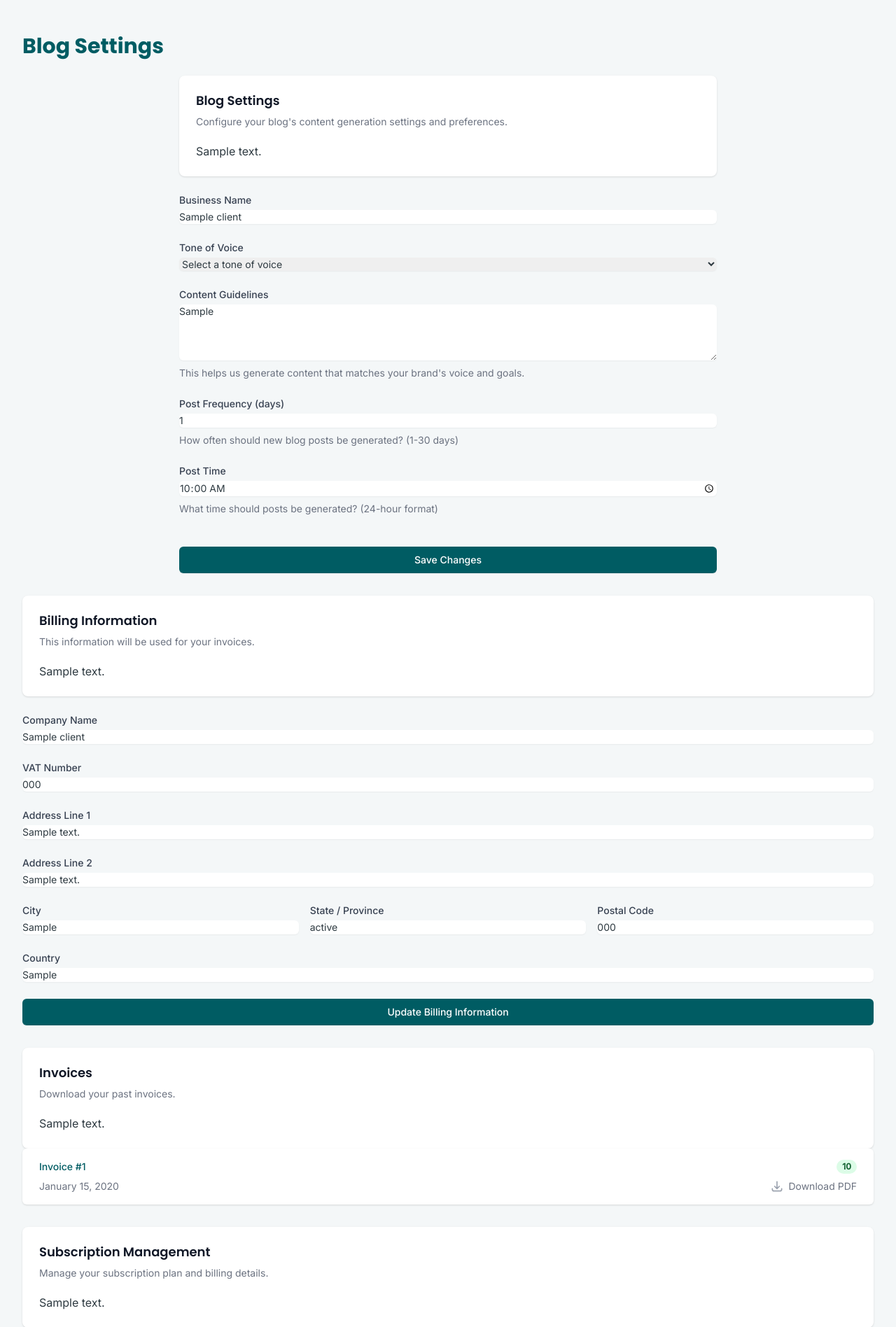
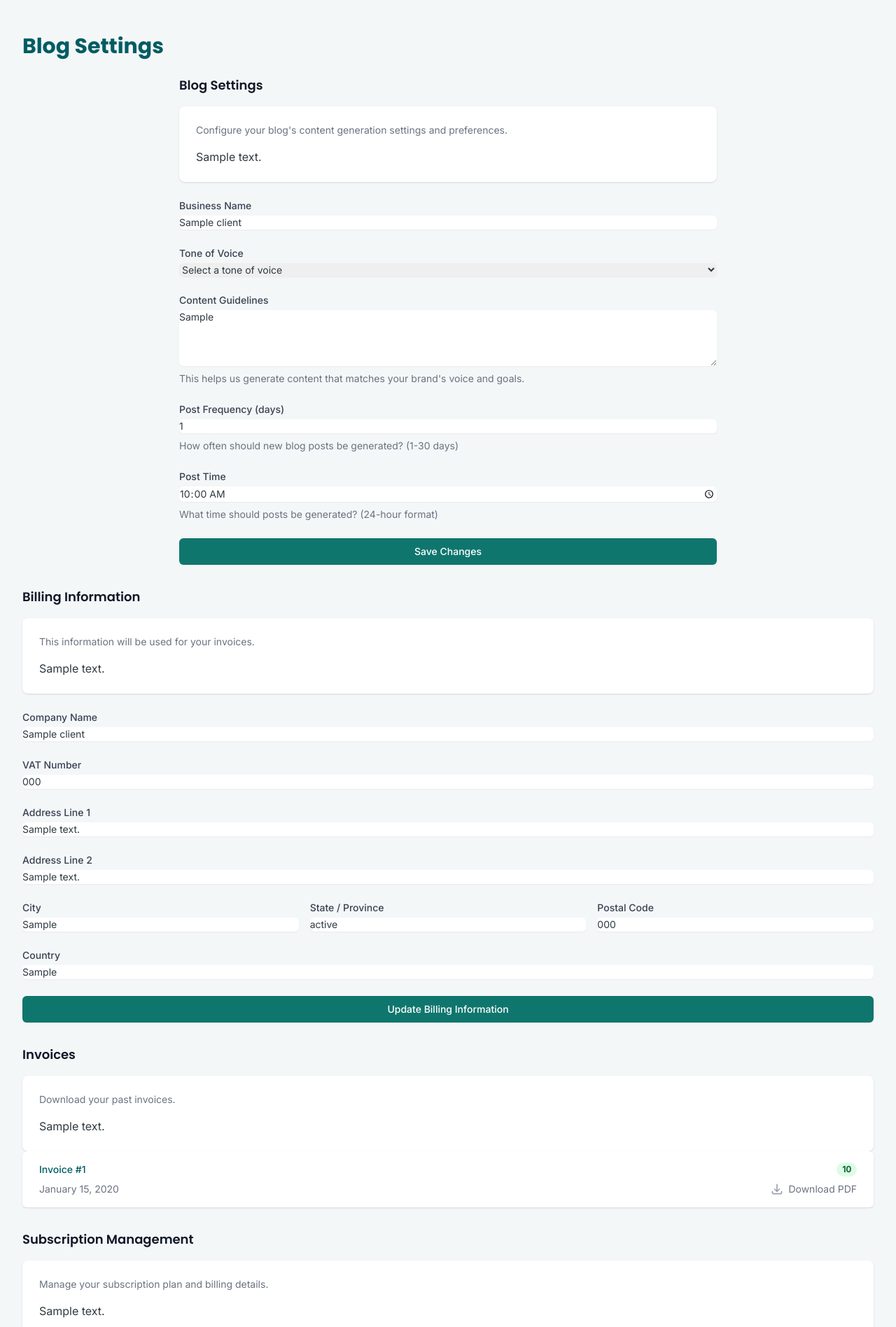
Before and after one commit to LYTE-studios/django-framer-api, a Django app: template api/blogs/templates/client/settings.html in a window 1280 px wide. Shown: the part 64-1960 px from the top of the page at 70% size. Run offline with Django 5.2, Linux system fonts and the light colour scheme; tables that the repository leaves empty hold one stand-in row (values such as "Sample post"); the template is opened without the code that fills it: values that come from a table or form of the project are taken from there, most other values are stand-ins (such as "Sample title", 1, 10 or a date in 2020); some libraries are stand-ins or nearby versions.

Commit message:
fix settinngs

```diff
--- a/api/blogs/templates/client/includes/section.html
+++ b/api/blogs/templates/client/includes/section.html
@@ -6,17 +6,15 @@ Usage:
 {% endcomment %}
 
 <div class="{% if not first %}mt-8{% endif %}">
-    <div class="bg-white shadow overflow-hidden sm:rounded-lg">
+    <h3 class="text-lg font-medium text-gray-900 mb-4">{{ title }}</h3>
+    <div class="bg-white shadow sm:rounded-lg">
         <div class="px-4 py-5 sm:p-6">
-            <h3 class="text-lg leading-6 font-medium text-gray-900">{{ title }}</h3>
             {% if description %}
-            <div class="mt-2 max-w-xl text-sm text-gray-500">
+            <div class="text-sm text-gray-500 mb-4">
                 <p>{{ description }}</p>
             </div>
             {% endif %}
-            <div class="mt-5">
-                {{ content }}
-            </div>
+            {{ content }}
         </div>
     </div>
 </div>
--- a/api/blogs/templates/client/settings.html
+++ b/api/blogs/templates/client/settings.html
@@ -11,23 +11,20 @@
                 {% csrf_token %}
 
                 <!-- Business Name -->
-                <div>
-                    <label for="id_name" class="block text-sm font-medium text-gray-700">
+                <div class="mb-4">
+                    <label for="id_name" class="block text-sm font-medium text-gray-700 mb-1">
                         Business Name
                     </label>
-                    <div class="mt-1">
                     <input type="text" name="name" id="id_name" value="{{ object.name }}"
                         class="shadow-sm focus:ring-primary focus:border-primary block w-full sm:text-sm border-gray-300 rounded-md"
                         placeholder="Your business name">
                 </div>
-                </div>
 
                 <!-- Tone of Voice -->
-                <div>
-                    <label for="id_tone_of_voice" class="block text-sm font-medium text-gray-700">
+                <div class="mb-4">
+                    <label for="id_tone_of_voice" class="block text-sm font-medium text-gray-700 mb-1">
                         Tone of Voice
                     </label>
-                    <div class="mt-1">
                     <select id="id_tone_of_voice" name="tone_of_voice"
                         class="shadow-sm focus:ring-primary focus:border-primary block w-full sm:text-sm border-gray-300 rounded-md">
                         <option value="">Select a tone of voice</option>
@@ -38,50 +35,43 @@
                         {% endfor %}
                     </select>
                 </div>
-                </div>
 
                 <!-- Content Guidelines -->
-                <div>
-                    <label for="id_gpt_prompt" class="block text-sm font-medium text-gray-700">
+                <div class="mb-4">
+                    <label for="id_gpt_prompt" class="block text-sm font-medium text-gray-700 mb-1">
                         Content Guidelines
                     </label>
-                    <div class="mt-1">
                     <textarea id="id_gpt_prompt" name="gpt_prompt" rows="4"
                         class="shadow-sm focus:ring-primary focus:border-primary block w-full sm:text-sm border-gray-300 rounded-md"
                         placeholder="Describe your content preferences, industry focus, and any specific requirements">{{ object.gpt_prompt }}</textarea>
                     <p class="mt-2 text-sm text-gray-500">This helps us generate content that matches your brand's voice and goals.</p>
                 </div>
-                </div>
 
                 <!-- Post Frequency -->
-                <div>
-                    <label for="id_post_interval_days" class="block text-sm font-medium text-gray-700">
+                <div class="mb-4">
+                    <label for="id_post_interval_days" class="block text-sm font-medium text-gray-700 mb-1">
                         Post Frequency (days)
                     </label>
-                    <div class="mt-1">
                     <input type="number" name="post_interval_days" id="id_post_interval_days" value="{{ object.post_interval_days }}"
                         min="1" max="30"
                         class="shadow-sm focus:ring-primary focus:border-primary block w-full sm:text-sm border-gray-300 rounded-md">
                     <p class="mt-2 text-sm text-gray-500">How often should new blog posts be generated? (1-30 days)</p>
                 </div>
-                </div>
 
                 <!-- Post Time -->
-                <div>
-                    <label for="id_post_time" class="block text-sm font-medium text-gray-700">
+                <div class="mb-4">
+                    <label for="id_post_time" class="block text-sm font-medium text-gray-700 mb-1">
                         Post Time
                     </label>
-                    <div class="mt-1">
                     <input type="time" name="post_time" id="id_post_time" value="{{ object.post_time|time:'H:i' }}"
                         class="shadow-sm focus:ring-primary focus:border-primary block w-full sm:text-sm border-gray-300 rounded-md">
                     <p class="mt-2 text-sm text-gray-500">What time should posts be generated? (24-hour format)</p>
                 </div>
-                </div>
 
                 <!-- Submit Button -->
-                <div class="pt-5">
+                <div>
                     <button type="submit"
-                        class="w-full inline-flex justify-center py-2 px-4 border border-transparent shadow-sm text-sm font-medium rounded-md text-white bg-primary hover:bg-secondary focus:outline-none focus:ring-2 focus:ring-offset-2 focus:ring-primary">
+                        class="w-full inline-flex justify-center py-2 px-4 border border-transparent shadow-sm text-sm font-medium rounded-md text-white bg-teal-700 hover:bg-teal-800 focus:outline-none focus:ring-2 focus:ring-offset-2 focus:ring-teal-500">
                         Save Changes
                     </button>
                 </div>
@@ -95,98 +85,82 @@
                 {% csrf_token %}
 
                 <!-- Company Name -->
-                <div>
-                    <label for="id_company_name" class="block text-sm font-medium text-gray-700">
+                <div class="mb-4">
+                    <label for="id_company_name" class="block text-sm font-medium text-gray-700 mb-1">
                         Company Name
                     </label>
-                    <div class="mt-1">
                     <input type="text" name="company_name" id="id_company_name" value="{{ object.company_name }}"
                         class="shadow-sm focus:ring-primary focus:border-primary block w-full sm:text-sm border-gray-300 rounded-md"
                         placeholder="Your company's legal name">
                 </div>
-                </div>
 
                 <!-- VAT Number -->
-                <div>
-                    <label for="id_vat_number" class="block text-sm font-medium text-gray-700">
+                <div class="mb-4">
+                    <label for="id_vat_number" class="block text-sm font-medium text-gray-700 mb-1">
                         VAT Number
                     </label>
-                    <div class="mt-1">
                     <input type="text" name="vat_number" id="id_vat_number" value="{{ object.vat_number }}"
                         class="shadow-sm focus:ring-primary focus:border-primary block w-full sm:text-sm border-gray-300 rounded-md"
                         placeholder="e.g., BE0123456789">
                 </div>
-                </div>
 
                 <!-- Billing Address -->
-                <div>
-                    <label for="id_billing_address_line1" class="block text-sm font-medium text-gray-700">
+                <div class="mb-4">
+                    <label for="id_billing_address_line1" class="block text-sm font-medium text-gray-700 mb-1">
                         Address Line 1
                     </label>
-                    <div class="mt-1">
                     <input type="text" name="billing_address_line1" id="id_billing_address_line1" value="{{ object.billing_address_line1 }}"
                         class="shadow-sm focus:ring-primary focus:border-primary block w-full sm:text-sm border-gray-300 rounded-md"
                         placeholder="Street address">
                 </div>
-                </div>
 
-                <div>
-                    <label for="id_billing_address_line2" class="block text-sm font-medium text-gray-700">
+                <div class="mb-4">
+                    <label for="id_billing_address_line2" class="block text-sm font-medium text-gray-700 mb-1">
                         Address Line 2
                     </label>
-                    <div class="mt-1">
                     <input type="text" name="billing_address_line2" id="id_billing_address_line2" value="{{ object.billing_address_line2 }}"
                         class="shadow-sm focus:ring-primary focus:border-primary block w-full sm:text-sm border-gray-300 rounded-md"
                         placeholder="Apartment, suite, etc. (optional)">
                 </div>
+
+                <div class="grid grid-cols-1 gap-4 sm:grid-cols-3 mb-4">
+                    <div>
+                        <label for="id_billing_city" class="block text-sm font-medium text-gray-700 mb-1">
+                            City
+                        </label>
+                        <input type="text" name="billing_city" id="id_billing_city" value="{{ object.billing_city }}"
+                            class="shadow-sm focus:ring-primary focus:border-primary block w-full sm:text-sm border-gray-300 rounded-md">
                     </div>
 
-                <div class="grid grid-cols-1 gap-y-6 gap-x-4 sm:grid-cols-6">
-                    <div class="sm:col-span-2">
-                        <label for="id_billing_city" class="block text-sm font-medium text-gray-700">
-                            City
+                    <div>
+                        <label for="id_billing_state" class="block text-sm font-medium text-gray-700 mb-1">
+                            State / Province
                         </label>
-                        <div class="mt-1">
-                            <input type="text" name="billing_city" id="id_billing_city" value="{{ object.billing_city }}"
+                        <input type="text" name="billing_state" id="id_billing_state" value="{{ object.billing_state }}"
+                            class="shadow-sm focus:ring-primary focus:border-primary block w-full sm:text-sm border-gray-300 rounded-md">
+                    </div>
+
+                    <div>
+                        <label for="id_billing_postal_code" class="block text-sm font-medium text-gray-700 mb-1">
+                            Postal Code
+                        </label>
+                        <input type="text" name="billing_postal_code" id="id_billing_postal_code" value="{{ object.billing_postal_code }}"
                             class="shadow-sm focus:ring-primary focus:border-primary block w-full sm:text-sm border-gray-300 rounded-md">
                     </div>
                 </div>
 
-                    <div class="sm:col-span-2">
-                        <label for="id_billing_state" class="block text-sm font-medium text-gray-700">
-                            State / Province
-                        </label>
-                        <div class="mt-1">
-                            <input type="text" name="billing_state" id="id_billing_state" value="{{ object.billing_state }}"
-                                class="shadow-sm focus:ring-primary focus:border-primary block w-full sm:text-sm border-gray-300 rounded-md">
-                        </div>
-                    </div>
-
-                    <div class="sm:col-span-2">
-                        <label for="id_billing_postal_code" class="block text-sm font-medium text-gray-700">
-                            Postal Code
-                        </label>
-                        <div class="mt-1">
-                            <input type="text" name="billing_postal_code" id="id_billing_postal_code" value="{{ object.billing_postal_code }}"
-                                class="shadow-sm focus:ring-primary focus:border-primary block w-full sm:text-sm border-gray-300 rounded-md">
-                        </div>
-                    </div>
-                </div>
-
-                <div>
-                    <label for="id_billing_country" class="block text-sm font-medium text-gray-700">
+                <div class="mb-4">
+                    <label for="id_billing_country" class="block text-sm font-medium text-gray-700 mb-1">
                         Country
                     </label>
-                    <div class="mt-1">
                     <input type="text" name="billing_country" id="id_billing_country" value="{{ object.billing_country }}"
                         class="shadow-sm focus:ring-primary focus:border-primary block w-full sm:text-sm border-gray-300 rounded-md">
-                    </div>
                 </div>
 
                 <!-- Submit Button -->
                 <div>
                     <button type="submit"
-                        class="w-full inline-flex justify-center py-2 px-4 border border-transparent shadow-sm text-sm font-medium rounded-md text-white bg-primary hover:bg-secondary focus:outline-none focus:ring-2 focus:ring-offset-2 focus:ring-primary">
+                        class="w-full inline-flex justify-center py-2 px-4 border border-transparent shadow-sm text-sm font-medium rounded-md text-white bg-teal-700 hover:bg-teal-800 focus:outline-none focus:ring-2 focus:ring-offset-2 focus:ring-teal-500">
                         Update Billing Information
                     </button>
                 </div>
@@ -317,16 +291,16 @@
                                 </li>
                             </ul>
                             <button type="button" data-plan="basic"
-                                class="select-plan mt-6 w-full rounded-md border border-transparent bg-primary px-4 py-2 text-sm font-medium text-white shadow-sm hover:bg-secondary">
+                                class="select-plan mt-6 w-full rounded-md border border-transparent bg-teal-700 px-4 py-2 text-sm font-medium text-white shadow-sm hover:bg-teal-800">
                                 Select Plan
                             </button>
                         </div>
                     </div>
 
                     <!-- Professional Plan -->
-                    <div class="relative rounded-lg border-2 border-primary bg-white px-6 py-5 shadow-sm">
+                    <div class="relative rounded-lg border-2 border-teal-700 bg-white px-6 py-5 shadow-sm">
                         <div class="absolute -top-2 -right-2">
-                            <span class="inline-flex items-center rounded-full bg-primary px-2.5 py-0.5 text-xs font-medium text-white">
+                            <span class="inline-flex items-center rounded-full bg-teal-700 px-2.5 py-0.5 text-xs font-medium text-white">
                                 Popular
                             </span>
                         </div>
@@ -357,7 +331,7 @@
                                 </li>
                             </ul>
                             <button type="button" data-plan="pro"
-                                class="select-plan mt-6 w-full rounded-md border border-transparent bg-primary px-4 py-2 text-sm font-medium text-white shadow-sm hover:bg-secondary">
+                                class="select-plan mt-6 w-full rounded-md border border-transparent bg-teal-700 px-4 py-2 text-sm font-medium text-white shadow-sm hover:bg-teal-800">
                                 Select Plan
                             </button>
                         </div>
@@ -392,7 +366,7 @@
                                 </li>
                             </ul>
                             <button type="button" data-plan="enterprise"
-                                class="select-plan mt-6 w-full rounded-md border border-transparent bg-primary px-4 py-2 text-sm font-medium text-white shadow-sm hover:bg-secondary">
+                                class="select-plan mt-6 w-full rounded-md border border-transparent bg-teal-700 px-4 py-2 text-sm font-medium text-white shadow-sm hover:bg-teal-800">
                                 Select Plan
                             </button>
                         </div>
@@ -421,7 +395,7 @@
         </div>
         <div class="mt-5 sm:mt-4 sm:flex sm:flex-row-reverse">
             <button type="button" id="submit-payment"
-                class="w-full inline-flex justify-center rounded-md border border-transparent shadow-sm px-4 py-2 bg-primary text-base font-medium text-white hover:bg-secondary focus:outline-none focus:ring-2 focus:ring-offset-2 focus:ring-primary sm:ml-3 sm:w-auto sm:text-sm">
+                class="w-full inline-flex justify-center rounded-md border border-transparent shadow-sm px-4 py-2 bg-teal-700 text-base font-medium text-white hover:bg-teal-800 focus:outline-none focus:ring-2 focus:ring-offset-2 focus:ring-teal-500 sm:ml-3 sm:w-auto sm:text-sm">
                 Subscribe
             </button>
             <button type="button" id="close-modal"
```
Lines whose indentation alone changed are shown as unchanged.
